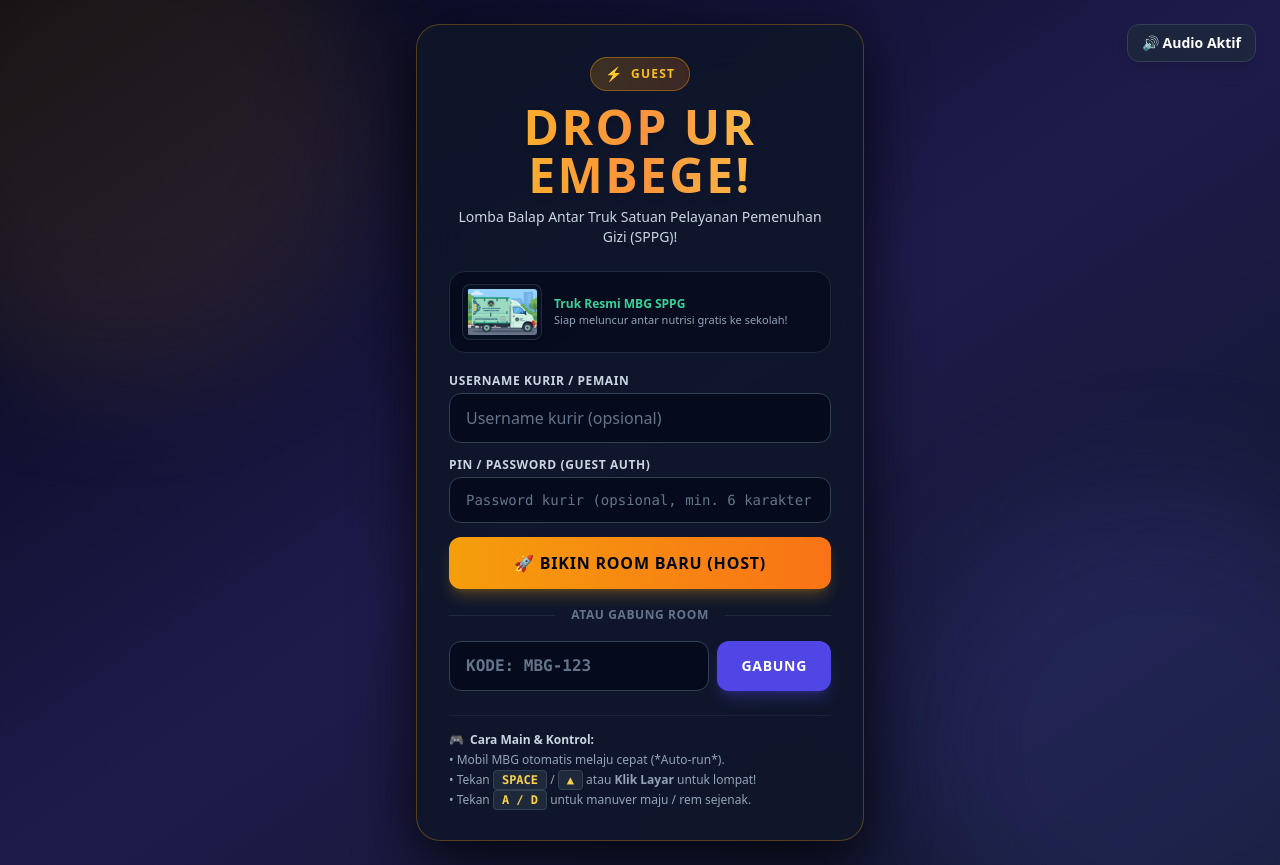
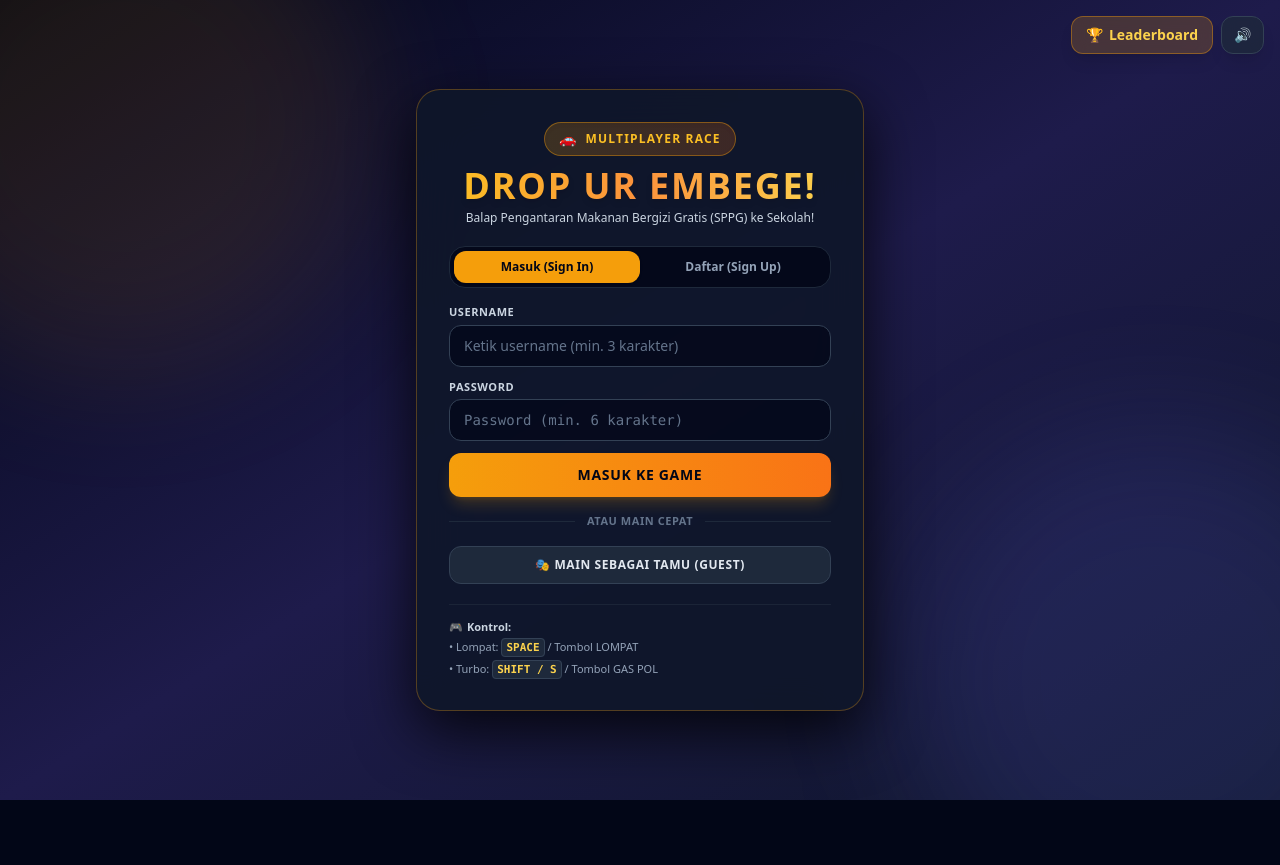
Before and after one commit to GARDAWA/drop-ur-ompreng, a Next.js app: page / in a window 1280 px wide. After the commit the page ends 800 px from the top, so only its background shows below. Built offline with nearby package versions, Linux system fonts and the light colour scheme.

Commit message:
feat: complete Sign In and Sign Up auth screen with persistent session auto-login and guest mode

```diff
--- a/src/app/page.tsx
+++ b/src/app/page.tsx
@@ -4,180 +4,310 @@ import React, { useState, useEffect } from 'react';
 import { useRouter } from 'next/navigation';
 import { getMultiplayerService } from '@/services/multiplayerSingleton';
 import { sound } from '@/game/audio/SoundEffects';
-import { signInAsGuest } from '@/lib/supabase/auth';
+import { signInUser, signUpUser, signInAsGuest, getActiveSession } from '@/lib/supabase/auth';
+import { getTopLeaderboard, LeaderboardEntry } from '@/lib/supabase/leaderboard';
 
 export default function HomePage() {
   const router = useRouter();
-  const [name, setName] = useState('');
+
+  // Auth States
+  const [isAuthenticated, setIsAuthenticated] = useState(false);
+  const [authTab, setAuthTab] = useState<'signin' | 'signup'>('signin');
+  const [username, setUsername] = useState('');
   const [password, setPassword] = useState('');
+  const [authError, setAuthError] = useState('');
+  const [isAuthLoading, setIsAuthLoading] = useState(false);
+
+  // Room & Game States
+  const [currentUsername, setCurrentUsername] = useState('');
   const [roomCode, setRoomCode] = useState('');
-  const [error, setError] = useState('');
-  const [authStatus, setAuthStatus] = useState<string>('Guest');
-  const [isSubmitting, setIsSubmitting] = useState(false);
+  const [gameError, setGameError] = useState('');
+  const [isGameLoading, setIsGameLoading] = useState(false);
   const [isMuted, setIsMuted] = useState(false);
 
+  // Leaderboard Modal State
+  const [showLeaderboard, setShowLeaderboard] = useState(false);
+  const [leaderboardList, setLeaderboardList] = useState<LeaderboardEntry[]>([]);
+
   useEffect(() => {
-    if (typeof window !== 'undefined') {
-      const storedName = localStorage.getItem('player_name') || sessionStorage.getItem('player_name');
-      if (storedName) {
-        setName(storedName);
-        setAuthStatus(`Tersimpan: ${storedName}`);
+    getActiveSession().then((session) => {
+      if (session) {
+        setIsAuthenticated(true);
+        setCurrentUsername(session.username);
+        setUsername(session.username);
       }
-    }
+    });
   }, []);
 
   const toggleSound = () => {
     const next = !isMuted;
     setIsMuted(next);
-    sound.isMuted = next;
+    sound.setMuted(next);
   };
 
-  const authenticatePlayer = async (): Promise<string> => {
-    const finalName = name.trim() || `Kurir-${Math.floor(100 + Math.random() * 900)}`;
-    setIsSubmitting(true);
-    const authRes = await signInAsGuest(finalName, password.trim());
-    setIsSubmitting(false);
+  const handleAuthSubmit = async (e: React.FormEvent) => {
+    e.preventDefault();
+    setAuthError('');
+    setIsAuthLoading(true);
+    sound.playJump();
 
-    if (!authRes.success && authRes.error) {
-      setError(`Gagal autentikasi: ${authRes.error}`);
-      throw new Error(authRes.error);
+    try {
+      if (authTab === 'signup') {
+        const res = await signUpUser(username, password);
+        if (!res.success) {
+          setAuthError(res.error || 'Pendaftaran gagal');
+          setIsAuthLoading(false);
+          return;
         }
-
-    sessionStorage.setItem('player_name', finalName);
-    setAuthStatus(`Login: ${finalName}`);
-    return finalName;
-  };
-
-  const handleCreate = async () => {
-    sound.playJump();
-    try {
-      const finalName = await authenticatePlayer();
-      const service = getMultiplayerService();
-      const code = await service.createRoom(finalName);
-      router.push(`/room/${code}/lobby`);
+        setIsAuthenticated(true);
+        setCurrentUsername(res.user?.username || username);
+      } else {
+        const res = await signInUser(username, password);
+        if (!res.success) {
+          setAuthError(res.error || 'Login gagal');
+          setIsAuthLoading(false);
+          return;
+        }
+        setIsAuthenticated(true);
+        setCurrentUsername(res.user?.username || username);
+      }
     } catch {
-      if (!error) setError('Gagal membuat room. Coba lagi.');
+      setAuthError('Terjadi kesalahan koneksi autentikasi.');
+    } finally {
+      setIsAuthLoading(false);
     }
   };
 
-  const handleJoin = async () => {
+  const handleGuestPlay = async () => {
+    setIsAuthLoading(true);
+    sound.playJump();
+    try {
+      const res = await signInAsGuest();
+      if (res.success && res.user) {
+        setIsAuthenticated(true);
+        setCurrentUsername(res.user.username);
+      }
+    } finally {
+      setIsAuthLoading(false);
+    }
+  };
+
+  const handleLogout = () => {
+    localStorage.removeItem('player_name');
+    localStorage.removeItem('player_auth_id');
+    sessionStorage.removeItem('player_name');
+    sessionStorage.removeItem('player_auth_id');
+    setIsAuthenticated(false);
+    setCurrentUsername('');
+    setPassword('');
+  };
+
+  const handleCreateRoom = async () => {
+    sound.playJump();
+    setIsGameLoading(true);
+    setGameError('');
+    try {
+      const service = getMultiplayerService();
+      const code = await service.createRoom(currentUsername);
+      router.push(`/room/${code}/lobby`);
+    } catch {
+      setGameError('Gagal membuat room. Coba lagi.');
+      setIsGameLoading(false);
+    }
+  };
+
+  const handleJoinRoom = async () => {
     sound.playJump();
     const raw = roomCode.trim();
     if (!raw) {
-      setError('Masukkan Kode Room (contoh: MBG-123 atau cukup ketik 123)!');
+      setGameError('Masukkan Kode Room (contoh: MBG-123 atau ketik 123)!');
       return;
     }
     const formattedCode = /^\d{3,4}$/.test(raw) ? `MBG-${raw}` : raw.toUpperCase();
 
     if (!/^MBG-\d{3,4}$/.test(formattedCode)) {
-      setError('Format kode salah! Contoh kode yang benar: MBG-123 (atau ketik 123 saja).');
+      setGameError('Format kode salah! Contoh yang benar: MBG-123 (atau ketik 123 saja).');
       return;
     }
 
+    setIsGameLoading(true);
+    setGameError('');
     try {
-      const finalName = await authenticatePlayer();
       const service = getMultiplayerService();
-      const success = await service.joinRoom(formattedCode, finalName);
+      const success = await service.joinRoom(formattedCode, currentUsername);
       if (!success) {
-        setError('Gagal bergabung ke room. Pastikan kode room benar dan coba lagi.');
+        setGameError('Room tidak ditemukan atau balapan sudah dimulai!');
+        setIsGameLoading(false);
         return;
       }
       router.push(`/room/${formattedCode}/lobby`);
     } catch {
-      if (!error) setError('Terjadi kesalahan saat bergabung ke room. Coba lagi.');
+      setGameError('Terjadi kesalahan saat memeriksa room. Coba lagi.');
+      setIsGameLoading(false);
     }
   };
 
+  const openLeaderboard = async () => {
+    sound.playJump();
+    setShowLeaderboard(true);
+    const data = await getTopLeaderboard(10);
+    setLeaderboardList(data);
+  };
+
   return (
-    <main className="flex min-h-screen flex-col items-center justify-center p-6 bg-gradient-to-br from-slate-950 via-indigo-950 to-slate-900 text-white relative overflow-hidden">
-      {/* Sound toggle button */}
+    <main className="flex min-h-[100dvh] flex-col items-center justify-center p-4 sm:p-6 bg-gradient-to-br from-slate-950 via-indigo-950 to-slate-900 text-white relative overflow-hidden select-none">
+      {/* Top action bar */}
+      <div className="absolute top-4 right-4 flex items-center gap-2 z-20">
+        <button
+          onClick={openLeaderboard}
+          className="bg-amber-500/20 hover:bg-amber-500/30 border border-amber-500/40 text-amber-300 px-3.5 py-2 rounded-xl text-xs sm:text-sm font-bold shadow-lg transition backdrop-blur flex items-center gap-1.5 cursor-pointer"
+        >
+          <span>🏆</span> Leaderboard
+        </button>
         <button
           onClick={toggleSound}
-        className="absolute top-6 right-6 bg-slate-800/80 hover:bg-slate-700 border border-slate-700 px-3.5 py-2 rounded-xl text-sm font-bold shadow-lg transition backdrop-blur z-20"
+          className="bg-slate-800/80 hover:bg-slate-700 border border-slate-700 px-3 py-2 rounded-xl text-xs sm:text-sm font-bold shadow-lg transition backdrop-blur cursor-pointer"
         >
-        {isMuted ? '🔇 Audio Mati' : '🔊 Audio Aktif'}
+          {isMuted ? '🔇' : '🔊'}
         </button>
+      </div>
 
-      {/* Background glowing decorations */}
+      {/* Background glow effects */}
       <div className="absolute w-[500px] h-[500px] bg-amber-500/10 rounded-full blur-3xl pointer-events-none -top-32 -left-32"></div>
       <div className="absolute w-[500px] h-[500px] bg-indigo-500/15 rounded-full blur-3xl pointer-events-none -bottom-32 -right-32"></div>
 
-      <div className="max-w-md w-full bg-slate-900/90 border border-amber-500/30 rounded-3xl p-8 shadow-[0_20px_60px_rgba(0,0,0,0.8)] backdrop-blur-xl z-10 relative">
-        <div className="text-center mb-6">
-          <div className="inline-flex items-center gap-2 bg-gradient-to-r from-amber-500/20 to-orange-500/20 text-amber-400 font-extrabold px-3.5 py-1.5 rounded-full text-xs mb-3 uppercase tracking-widest border border-amber-500/40 shadow-inner">
-            <span className="text-sm">⚡</span> {authStatus}
+      <div className="max-w-md w-full bg-slate-900/90 border border-amber-500/30 rounded-3xl p-6 sm:p-8 shadow-[0_20px_60px_rgba(0,0,0,0.8)] backdrop-blur-xl z-10 relative">
+        <div className="text-center mb-5">
+          <div className="inline-flex items-center gap-2 bg-gradient-to-r from-amber-500/20 to-orange-500/20 text-amber-400 font-extrabold px-3.5 py-1.5 rounded-full text-xs mb-2.5 uppercase tracking-widest border border-amber-500/40 shadow-inner">
+            <span className="text-sm">🚗</span> MULTIPLAYER RACE
           </div>
-          <h1 className="text-4xl sm:text-5xl font-black text-transparent bg-clip-text bg-gradient-to-r from-amber-400 via-orange-400 to-amber-300 tracking-wider drop-shadow-md">
+          <h1 className="text-3xl sm:text-4xl font-black text-transparent bg-clip-text bg-gradient-to-r from-amber-400 via-orange-400 to-amber-300 tracking-wider drop-shadow-md">
             DROP UR EMBEGE!
           </h1>
-          <p className="text-xs sm:text-sm text-slate-300 mt-2 font-medium">
-            Lomba Balap Antar Truk Satuan Pelayanan Pemenuhan Gizi (SPPG)!
+          <p className="text-xs text-slate-300 mt-1 font-medium">
+            Balap Pengantaran Makanan Bergizi Gratis (SPPG) ke Sekolah!
           </p>
         </div>
 
-        {/* Visual Preview Truk SPPG Resmi */}
-        <div className="bg-slate-950/60 border border-slate-800 rounded-2xl p-3 mb-5 flex items-center gap-3">
-          <img
-            src="/assets/images/car.png"
-            alt="Truk MBG SPPG"
-            className="w-20 h-14 object-contain rounded-lg bg-slate-900/50 p-1 border border-slate-700/60 shadow"
-          />
-          <div className="text-xs">
-            <div className="font-bold text-emerald-400">Truk Resmi MBG SPPG</div>
-            <div className="text-[11px] text-slate-400">Siap meluncur antar nutrisi gratis ke sekolah!</div>
-          </div>
+        {/* SCREEN 1: MANDATORY AUTHENTICATION IF NOT LOGGED IN */}
+        {!isAuthenticated ? (
+          <div>
+            <div className="flex bg-slate-950/80 p-1 rounded-2xl border border-slate-800 mb-4 text-xs font-bold">
+              <button
+                type="button"
+                onClick={() => { setAuthTab('signin'); setAuthError(''); }}
+                className={`flex-1 py-2 rounded-xl transition ${authTab === 'signin' ? 'bg-amber-500 text-slate-950 font-black shadow' : 'text-slate-400'}`}
+              >
+                Masuk (Sign In)
+              </button>
+              <button
+                type="button"
+                onClick={() => { setAuthTab('signup'); setAuthError(''); }}
+                className={`flex-1 py-2 rounded-xl transition ${authTab === 'signup' ? 'bg-amber-500 text-slate-950 font-black shadow' : 'text-slate-400'}`}
+              >
+                Daftar (Sign Up)
+              </button>
             </div>
 
-        {error && (
-          <div className="bg-red-500/20 border border-red-500/50 text-red-300 text-xs p-3 rounded-xl mb-4 text-center font-semibold">
-            {error}
+            {authError && (
+              <div className="bg-red-500/20 border border-red-500/50 text-red-300 text-xs p-3 rounded-xl mb-3.5 text-center font-semibold">
+                {authError}
               </div>
             )}
 
-        <div className="space-y-3.5">
+            <form onSubmit={handleAuthSubmit} className="space-y-3">
               <div>
-            <label className="block text-xs font-bold text-slate-300 uppercase tracking-wider mb-1">
-              Username Kurir / Pemain
+                <label className="block text-[11px] font-bold text-slate-300 uppercase tracking-wider mb-1">
+                  Username
                 </label>
                 <input
                   type="text"
-              placeholder="Username kurir (opsional)"
-              value={name}
-              onChange={(e) => {
-                setName(e.target.value);
-                setError('');
-              }}
-              className="w-full bg-slate-950/70 border border-slate-700 rounded-xl px-4 py-3 text-white placeholder-slate-500 focus:outline-none focus:border-amber-400 transition font-medium"
+                  required
+                  placeholder="Ketik username (min. 3 karakter)"
+                  value={username}
+                  onChange={(e) => setUsername(e.target.value)}
+                  className="w-full bg-slate-950/70 border border-slate-700 rounded-xl px-3.5 py-2.5 text-white placeholder-slate-500 focus:outline-none focus:border-amber-400 text-sm font-medium"
                 />
               </div>
 
               <div>
-            <label className="block text-xs font-bold text-slate-300 uppercase tracking-wider mb-1">
-              PIN / Password (Guest Auth)
+                <label className="block text-[11px] font-bold text-slate-300 uppercase tracking-wider mb-1">
+                  Password
                 </label>
                 <input
                   type="password"
-              placeholder="Password kurir (opsional, min. 6 karakter)"
+                  required
+                  placeholder="Password (min. 6 karakter)"
                   value={password}
-              onChange={(e) => {
-                setPassword(e.target.value);
-                setError('');
-              }}
-              className="w-full bg-slate-950/70 border border-slate-700 rounded-xl px-4 py-3 text-white placeholder-slate-500 focus:outline-none focus:border-amber-400 transition font-mono text-sm"
+                  onChange={(e) => setPassword(e.target.value)}
+                  className="w-full bg-slate-950/70 border border-slate-700 rounded-xl px-3.5 py-2.5 text-white placeholder-slate-500 focus:outline-none focus:border-amber-400 text-sm font-mono"
                 />
               </div>
 
               <button
-            onClick={handleCreate}
-            disabled={isSubmitting}
-            className="w-full bg-gradient-to-r from-amber-500 to-orange-500 hover:from-amber-400 hover:to-orange-400 disabled:opacity-50 text-slate-950 font-black py-3.5 px-4 rounded-xl shadow-lg shadow-amber-500/25 transition active:scale-[0.98] text-base tracking-wider uppercase cursor-pointer"
+                type="submit"
+                disabled={isAuthLoading}
+                className="w-full bg-gradient-to-r from-amber-500 to-orange-500 hover:from-amber-400 hover:to-orange-400 disabled:opacity-50 text-slate-950 font-black py-3 rounded-xl shadow-lg shadow-amber-500/20 transition active:scale-[0.98] text-sm uppercase tracking-wider cursor-pointer mt-1"
               >
-            {isSubmitting ? 'MEMPROSES...' : '🚀 BIKIN ROOM BARU (HOST)'}
+                {isAuthLoading ? 'Memproses...' : authTab === 'signin' ? 'MASUK KE GAME' : 'DAFTAR AKUN BARU'}
               </button>
 
               <div className="relative flex py-1 items-center">
                 <div className="flex-grow border-t border-slate-800"></div>
-            <span className="flex-shrink mx-4 text-slate-500 text-xs font-bold uppercase tracking-wider">
+                <span className="flex-shrink mx-3 text-slate-500 text-[11px] font-bold uppercase tracking-wider">
+                  Atau Main Cepat
+                </span>
+                <div className="flex-grow border-t border-slate-800"></div>
+              </div>
+
+              <button
+                type="button"
+                onClick={handleGuestPlay}
+                disabled={isAuthLoading}
+                className="w-full bg-slate-800 hover:bg-slate-700 border border-slate-700 text-slate-200 font-bold py-2.5 rounded-xl transition active:scale-[0.98] text-xs uppercase tracking-wider cursor-pointer"
+              >
+                🎭 Main Sebagai Tamu (Guest)
+              </button>
+            </form>
+          </div>
+        ) : (
+          /* SCREEN 2: GAME LOBBY CREATION & JOINING (UNLOCKED AFTER AUTH) */
+          <div>
+            {/* Authenticated user badge */}
+            <div className="bg-slate-950/70 border border-slate-800 rounded-2xl p-3 mb-4 flex justify-between items-center">
+              <div className="flex items-center gap-2.5">
+                <span className="text-xl">👤</span>
+                <div>
+                  <div className="text-[10px] text-slate-400 uppercase font-bold">Akun Terhubung</div>
+                  <div className="text-xs font-black text-amber-400">{currentUsername}</div>
+                </div>
+              </div>
+              <button
+                onClick={handleLogout}
+                className="text-[11px] text-slate-400 hover:text-rose-400 font-bold px-2 py-1 rounded border border-slate-800 hover:border-rose-500/30 transition cursor-pointer"
+              >
+                Ganti Akun
+              </button>
+            </div>
+
+            {gameError && (
+              <div className="bg-red-500/20 border border-red-500/50 text-red-300 text-xs p-3 rounded-xl mb-3.5 text-center font-semibold">
+                {gameError}
+              </div>
+            )}
+
+            <div className="space-y-3">
+              <button
+                onClick={handleCreateRoom}
+                disabled={isGameLoading}
+                className="w-full bg-gradient-to-r from-amber-500 to-orange-500 hover:from-amber-400 hover:to-orange-400 disabled:opacity-50 text-slate-950 font-black py-3.5 px-4 rounded-xl shadow-lg shadow-amber-500/25 transition active:scale-[0.98] text-sm tracking-wider uppercase cursor-pointer"
+              >
+                {isGameLoading ? 'Membuat Room...' : '🚀 BIKIN ROOM BARU (HOST)'}
+              </button>
+
+              <div className="relative flex py-1 items-center">
+                <div className="flex-grow border-t border-slate-800"></div>
+                <span className="flex-shrink mx-3 text-slate-500 text-xs font-bold uppercase tracking-wider">
                   Atau Gabung Room
                 </span>
                 <div className="flex-grow border-t border-slate-800"></div>
@@ -190,29 +320,69 @@ export default function HomePage() {
                   value={roomCode}
                   onChange={(e) => {
                     setRoomCode(e.target.value);
-                setError('');
+                    setGameError('');
                   }}
-              className="flex-1 bg-slate-950/70 border border-slate-700 rounded-xl px-4 py-3 text-white uppercase placeholder-slate-500 focus:outline-none focus:border-amber-400 transition font-mono font-bold"
+                  className="flex-1 bg-slate-950/70 border border-slate-700 rounded-xl px-3.5 py-3 text-white uppercase placeholder-slate-500 focus:outline-none focus:border-amber-400 transition font-mono font-bold text-sm"
                 />
                 <button
-              onClick={handleJoin}
-              disabled={isSubmitting}
-              className="bg-indigo-600 hover:bg-indigo-500 disabled:opacity-50 text-white font-black px-6 rounded-xl transition active:scale-95 shadow-lg shadow-indigo-600/30 uppercase text-sm tracking-wider cursor-pointer"
+                  onClick={handleJoinRoom}
+                  disabled={isGameLoading}
+                  className="bg-indigo-600 hover:bg-indigo-500 disabled:opacity-50 text-white font-black px-5 rounded-xl transition active:scale-95 shadow-lg shadow-indigo-600/30 uppercase text-xs sm:text-sm tracking-wider cursor-pointer"
                 >
                   Gabung
                 </button>
               </div>
             </div>
+          </div>
+        )}
 
-        <div className="mt-6 pt-4 border-t border-slate-800/80 text-xs text-slate-400 space-y-1">
-          <p className="font-bold text-slate-300 flex items-center gap-1.5">
-            <span>🎮</span> Cara Main & Kontrol:
+        <div className="mt-5 pt-3.5 border-t border-slate-800/80 text-[11px] text-slate-400 space-y-1">
+          <p className="font-bold text-slate-300 flex items-center gap-1">
+            <span>🎮</span> Kontrol:
           </p>
-          <p>• Mobil MBG otomatis melaju cepat (*Auto-run*).</p>
-          <p>• Tekan <kbd className="bg-slate-800 border border-slate-700 px-2 py-0.5 rounded text-amber-300 font-bold font-mono">SPACE</kbd> / <kbd className="bg-slate-800 border border-slate-700 px-2 py-0.5 rounded text-amber-300 font-bold font-mono">▲</kbd> atau <strong>Klik Layar</strong> untuk lompat!</p>
-          <p>• Tekan <kbd className="bg-slate-800 border border-slate-700 px-2 py-0.5 rounded text-amber-300 font-bold font-mono">A / D</kbd> untuk manuver maju / rem sejenak.</p>
+          <p>• Lompat: <kbd className="bg-slate-800 border border-slate-700 px-1 py-0.5 rounded text-amber-300 font-bold font-mono">SPACE</kbd> / Tombol LOMPAT</p>
+          <p>• Turbo: <kbd className="bg-slate-800 border border-slate-700 px-1 py-0.5 rounded text-amber-300 font-bold font-mono">SHIFT / S</kbd> / Tombol GAS POL</p>
         </div>
       </div>
+
+      {/* Global Leaderboard Modal */}
+      {showLeaderboard && (
+        <div className="fixed inset-0 bg-slate-950/80 backdrop-blur-sm flex items-center justify-center p-4 z-50 animate-fadeIn">
+          <div className="max-w-md w-full bg-slate-900 border border-amber-500/40 rounded-3xl p-6 text-center shadow-2xl relative">
+            <span className="text-4xl inline-block mb-1">🏆</span>
+            <h3 className="text-xl font-black text-amber-400">LEADERBOARD TOP 10</h3>
+            <p className="text-xs text-slate-400 mb-4">Catatan Waktu Tercepat Kurir MBG</p>
+
+            <div className="space-y-2 max-h-64 overflow-y-auto mb-5 text-left pr-1">
+              {leaderboardList.length === 0 ? (
+                <div className="text-xs text-slate-500 text-center py-4">Belum ada catatan waktu.</div>
+              ) : (
+                leaderboardList.map((entry, idx) => (
+                  <div
+                    key={entry.id || idx}
+                    className="flex justify-between items-center px-3.5 py-2.5 rounded-xl bg-slate-950/60 border border-slate-800 text-xs"
+                  >
+                    <div className="flex items-center gap-2">
+                      <span className={`font-mono font-bold ${idx === 0 ? 'text-amber-400 text-sm' : 'text-slate-400'}`}>
+                        #{idx + 1}
+                      </span>
+                      <span className="font-bold text-slate-200">{entry.username}</span>
+                    </div>
+                    <span className="font-mono font-bold text-emerald-400">{entry.best_time}s</span>
+                  </div>
+                ))
+              )}
+            </div>
+
+            <button
+              onClick={() => setShowLeaderboard(false)}
+              className="w-full bg-slate-800 hover:bg-slate-700 text-white font-bold py-2.5 rounded-xl text-xs uppercase tracking-wider transition cursor-pointer"
+            >
+              Tutup
+            </button>
+          </div>
+        </div>
+      )}
     </main>
   );
 }
```
Also changed, not shown: src/lib/supabase/auth.ts (+159 -98 lines), 1 other file (tests, documents, lock files or other folders). Lines whose indentation alone changed are shown as unchanged.
